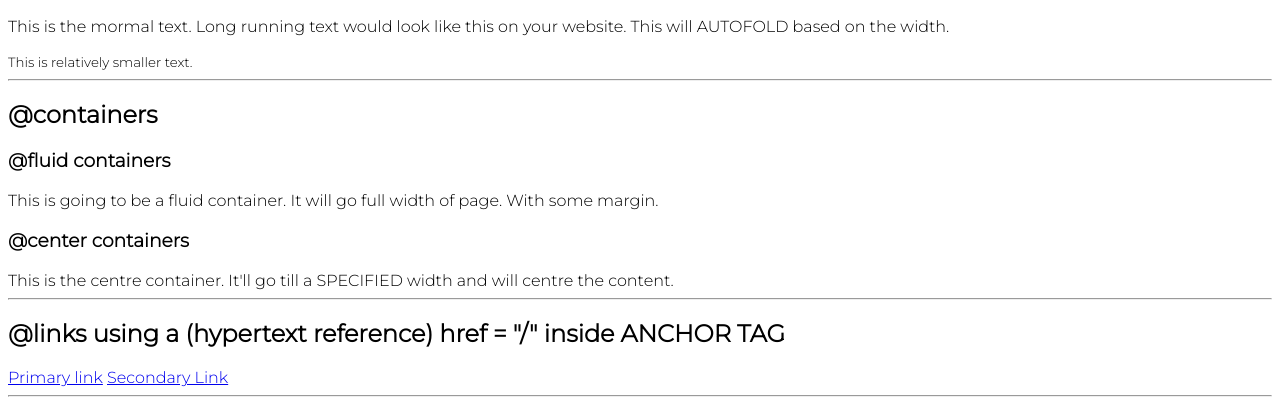
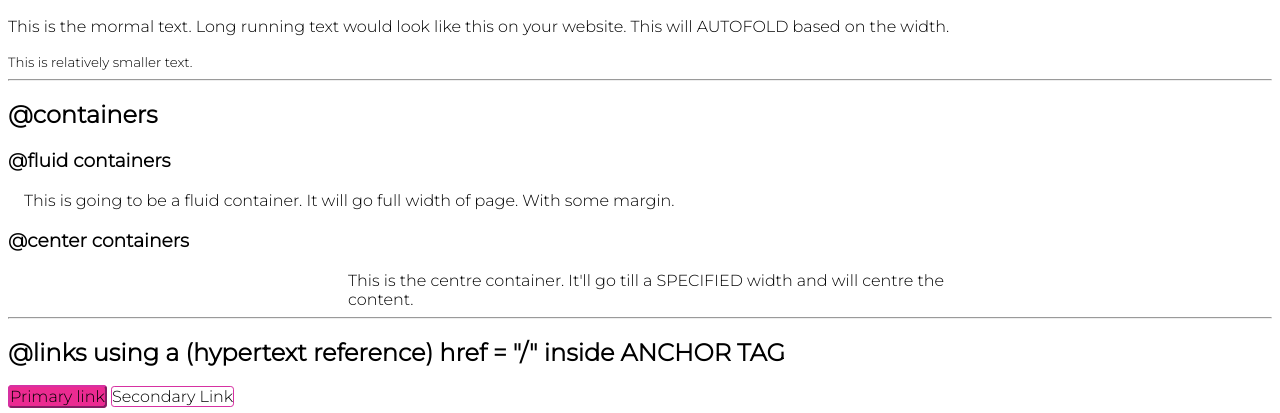
Before and after one commit to prakriti-9/NEOG-L3-Component-Library, a plain HTML site: page index.html in a window 1280 px wide. Shown: the part 371-784 px from the top of the page. Drawn offline with Linux system fonts and the light colour scheme.

Commit message:
links updated

```diff
--- a/index.html
+++ b/index.html
@@ -12,12 +12,14 @@
 </head>
 <body>
     <!-- CSS 2nd way of styling : style = "color: red"-->
+
     <h1>Prakriti's Component Library</h1>
     <p class="paras">I am following neog camp's coding classes and completing levelZero assignments daily.</p>
     <p class="paras">I am creating this component library to better design each element.</p>
-    <p class="paras">After creating this library I am going to use the components in my <b>portfolio, blog and all projects</b>
+    <p class="paras">After creating this library I am going to use the components in my <strong>portfolio, blog and all projects</strong>
         created. This will ensure that all my projects have a <b>consistent theming and styling</b>.</p>
         <hr> <!--  thematic break -->
+
 
     <h2>@typography</h2>
     <h1>Biggest heading h1</h1>
@@ -27,19 +29,21 @@
 
     <hr>
 
+
     <h2>@containers</h2>
 
     <h3>@fluid containers</h3>
-    <div>This is going to be a fluid container. It will go full width of page. With some margin.</div>
+    <!-- we can have two classes in one container separated by space  -->
+    <div class="container container-fluid">This is going to be a fluid container. It will go full width of page. With some margin.</div>
 
     <h3>@center containers</h3>
-    <div>This is the centre container. It'll go till a SPECIFIED width and will centre the content.</div>
+    <div class="container container-centre">This is the centre container. It'll go till a SPECIFIED width and will centre the content.</div>
 
     <hr>
 
     <h2>@links using a (hypertext reference) href = "/" inside ANCHOR TAG</h2>
-    <a href ="/">Primary link</a>
-    <a href ="/">Secondary Link</a>
+    <a class="link primary-link"; href ="/">Primary link</a>
+    <a class="link secondary-link";  href ="/">Secondary Link</a>
     <hr>
 
     <h2>@lists</h2>
--- a/styles.css
+++ b/styles.css
@@ -1,6 +1,39 @@
 /* 1st fix the typography : google fonts. fonts have diff weights */
  @import url('https://fonts.googleapis.com/css2?family=Montserrat:ital,wght@0,100;0,300;1,200&display=swap');
+
+ /* Define your theme color as a CSS variable and use it everywhere.
+ var(--name, value)*/
+.root {
+    --primary-color: #be185d;
+ }
 
 body{
     font-family: 'Montserrat', sans-serif;
 }
+
+.container{
+    padding-left: 1rem; padding-right: 1 rem ;
+}
+
+.container-centre{
+    max-width:600px ;
+    margin: auto;
+}
+
+/* links */
+.link{
+    text-decoration: none;
+    padding: 3rem, 3rem ;
+}
+.primary-link{
+    color: black;
+    background-color: #eb2b91;
+    border: 0.15rem outset #d631a2;
+    border-radius: 0.25rem;
+}
+
+.secondary-link{
+    border: 0.05rem solid #d631a2;
+    border-radius: 0.20rem;
+    color:black
+}
```
